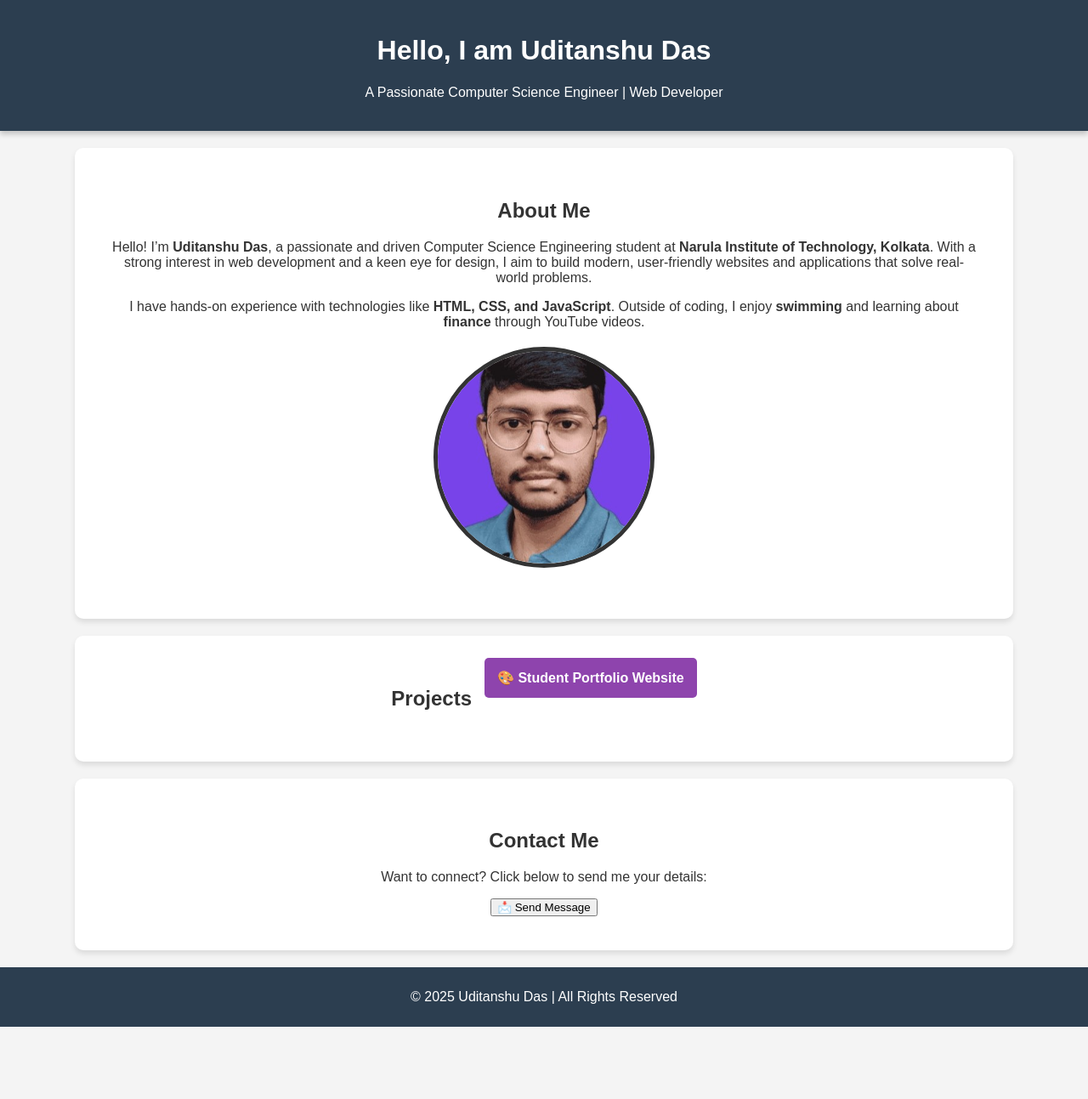
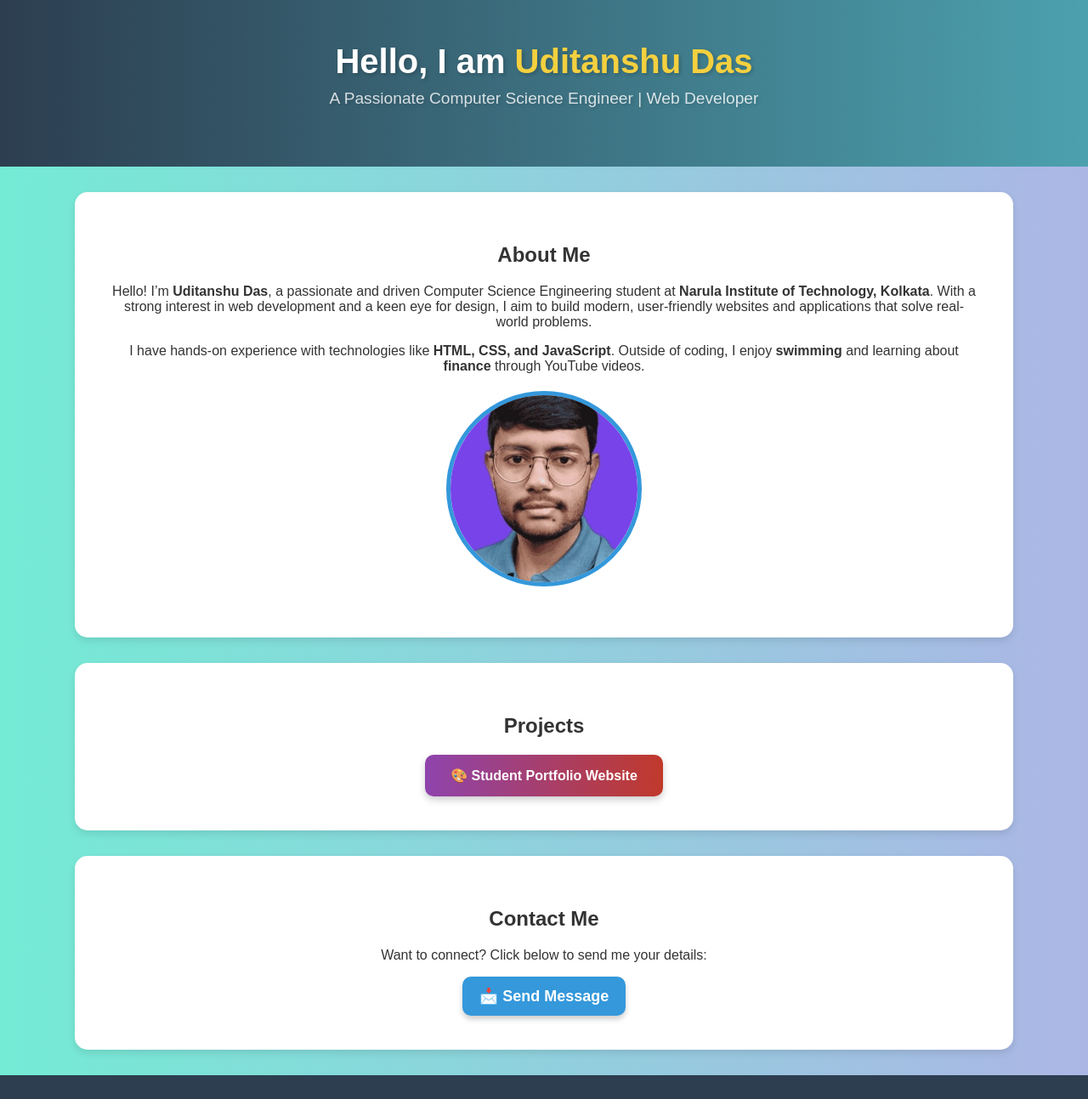
Before and after one commit to 75e75e85d58/student-portfollio, a plain HTML site: page index.html in a window 1280 px wide. Shown: the top 1293 px of the page at 85% size. Before the commit the page ends 1208 px from the top, so only its background shows below. Drawn offline with Linux system fonts and the light colour scheme.

Commit message:
Update styles.css

```diff
--- a/styles.css
+++ b/styles.css
@@ -1,84 +1,126 @@
-/* General styles */
+/* General Styles */
 body {
-  font-family: Arial, sans-serif;
+  font-family: 'Poppins', sans-serif;
   margin: 0;
   padding: 0;
   text-align: center;
-  background-color: #f4f4f4; /* Light gray background */
-  color: #333; /* Dark gray text */
+  background: linear-gradient(to right, #74ebd5, #acb6e5);
+  color: #333;
 }
 
 /* Header */
 header {
-  background-color: #2c3e50; /* Dark Blue */
-  color: White;
-  padding: 20px;
-  box-shadow: 0px 4px 6px rgba(0, 0, 0, 0.2);
+  background: linear-gradient(to right, #2c3e50, #4ca1af);
+  color: white;
+  padding: 50px 20px;
+  text-shadow: 2px 2px 4px rgba(0, 0, 0, 0.2);
 }
 
-/* Navigation */
+h1 {
+  font-size: 2.5rem;
+  margin: 0;
+  animation: fadeIn 2s ease-in-out;
+}
+
+.subtext {
+  font-size: 1.2rem;
+  font-weight: 300;
+  margin-top: 10px;
+  opacity: 0.8;
+}
+
+.highlight {
+  color: #f4d03f;
+  font-weight: bold;
+}
 
 /* Sections */
 section {
   padding: 40px;
-  background-color: white;
-  margin: 20px auto;
+  background: white;
+  margin: 30px auto;
   width: 80%;
-  border-radius: 10px;
-  box-shadow: 0px 4px 6px rgba(0, 0, 0, 0.1);
+  border-radius: 15px;
+  box-shadow: 0px 4px 10px rgba(0, 0, 0, 0.1);
+  transition: transform 0.3s ease-in-out;
 }
 
+section:hover {
+  transform: scale(1.02);
+}
+
+/* Profile Picture */
 .profile-pic {
-  width: 250px;
-  height: 250px;
+  width: 220px;
+  height: 220px;
   border-radius: 50%;
   object-fit: cover;
   display: block;
   margin: 20px auto;
-  border: 5px solid #3498db; /* Blue border */
+  border: 5px solid #3498db;
 }
 
-
-
 /* Projects */
-.projects {
+.project-list {
   display: flex;
   justify-content: center;
-  gap: 15px;
+  gap: 20px;
 }
 
 .project {
   padding: 15px;
-  width: 220px;
+  width: 250px;
   text-align: center;
   text-decoration: none;
   color: white;
-  background-color: #8e44ad; /* Purple */
-  border-radius: 5px;
+  background: linear-gradient(to right, #8e44ad, #c0392b);
+  border-radius: 10px;
   font-weight: bold;
   transition: 0.3s;
+  box-shadow: 0 4px 8px rgba(0, 0, 0, 0.2);
 }
 
-.project:hover {
-  background-color: #9b59b6; /* Lighter Purple */
+/* Contact Section */
+.contact {
+  margin-top: 20px;
+}
+
+/* Contact Button */
+.form-button {
+  padding: 12px 20px;
+  font-size: 18px;
+  background: #3498db;
+  color: white;
+  border: none;
+  border-radius: 10px;
+  cursor: pointer;
+  transition: 0.3s;
+  font-weight: bold;
+  box-shadow: 0px 4px 6px rgba(0, 0, 0, 0.2);
+}
+
+.form-button:hover {
+  background: #2980b9;
+  transform: scale(1.05);
 }
 
 /* Footer */
 footer {
-  background-color: #2c3e50; /* Dark Blue */
+  background: #2c3e50;
   color: white;
-  padding: 10px;
+  padding: 15px;
   text-align: center;
   margin-top: 20px;
 }
 
-
-.profile-pic {
-  width: 250px; /* Increase size */
-  height: 250px; /* Keep it square */
-  border-radius: 50%; /* Make it round */
-  object-fit: cover; /* Ensure it looks good */
-  display: block;
-  margin: 20px auto; /* Center it */
-  border: 5px solid #333; /* Optional: Add a border */
+/* Animations */
+@keyframes fadeIn {
+  from {
+      opacity: 0;
+      transform: translateY(-20px);
+  }
+  to {
+      opacity: 1;
+      transform: translateY(0);
+  }
 }
```
